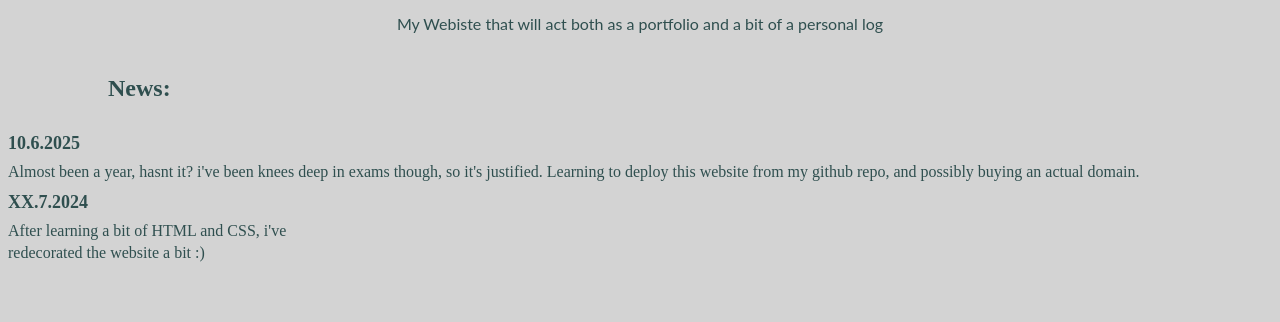
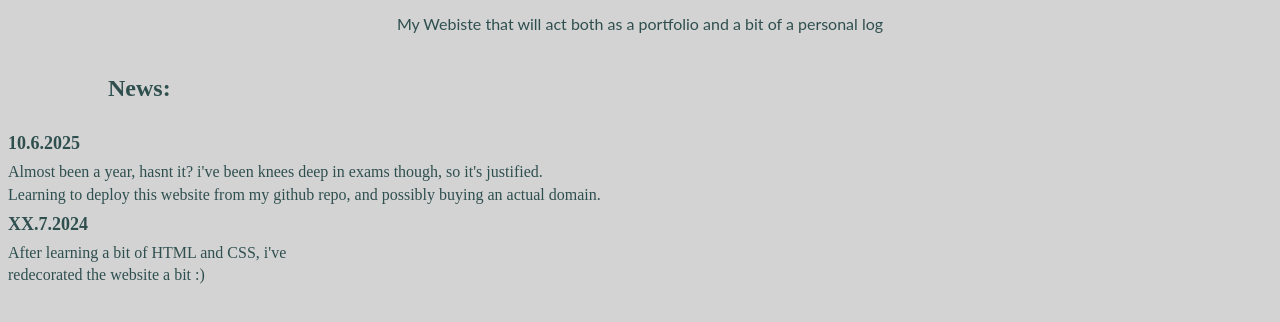
Before and after one commit to IroPlisk/Websito, a website built with webpack: page index.html in a window 1280 px wide. Shown: the part 198-520 px from the top of the page. Built offline with nearby package versions, Linux system fonts and the light colour scheme.

```diff
--- a/index.html
+++ b/index.html
@@ -19,7 +19,7 @@
     <h2 style="text-align:left;display:inline-block; margin-left: 100px "> News:</h2>
       <p style="text-align: left">
         <p style="text-align: left;font-weight: bold;line-height: 0;font-size: large">10.6.2025</p>
-        <p style="text-align: left"> Almost been a year, hasnt it? i've been knees deep in exams though, so it's justified.
+        <p style="text-align: left"> Almost been a year, hasnt it? i've been knees deep in exams though, so it's justified. <br>
           Learning to deploy this website from my github repo, and possibly buying an actual domain.</br>
         </p>
         <p style="text-align: left;font-weight: bold;line-height: 0;font-size: large">XX.7.2024</p>
```
